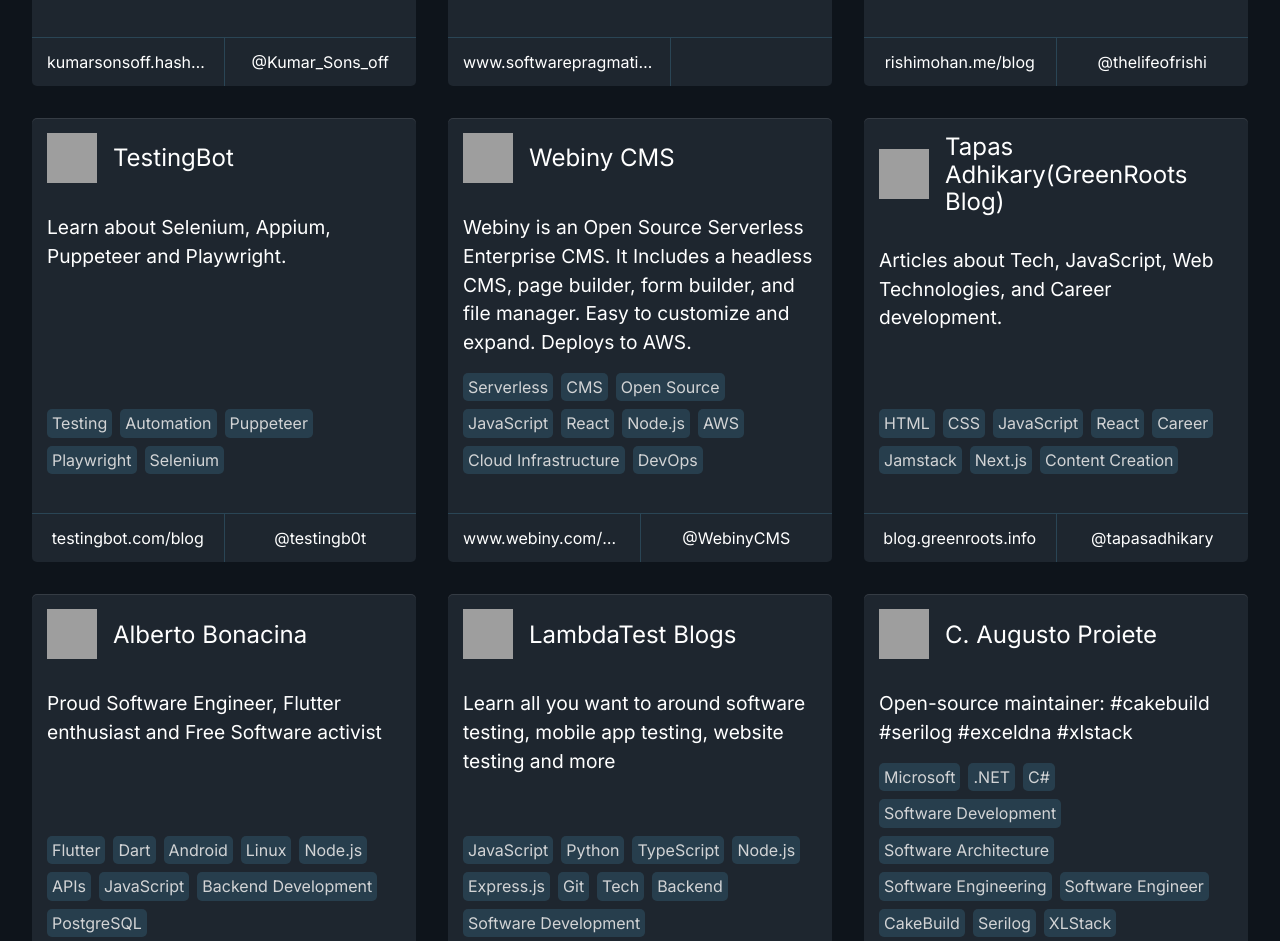
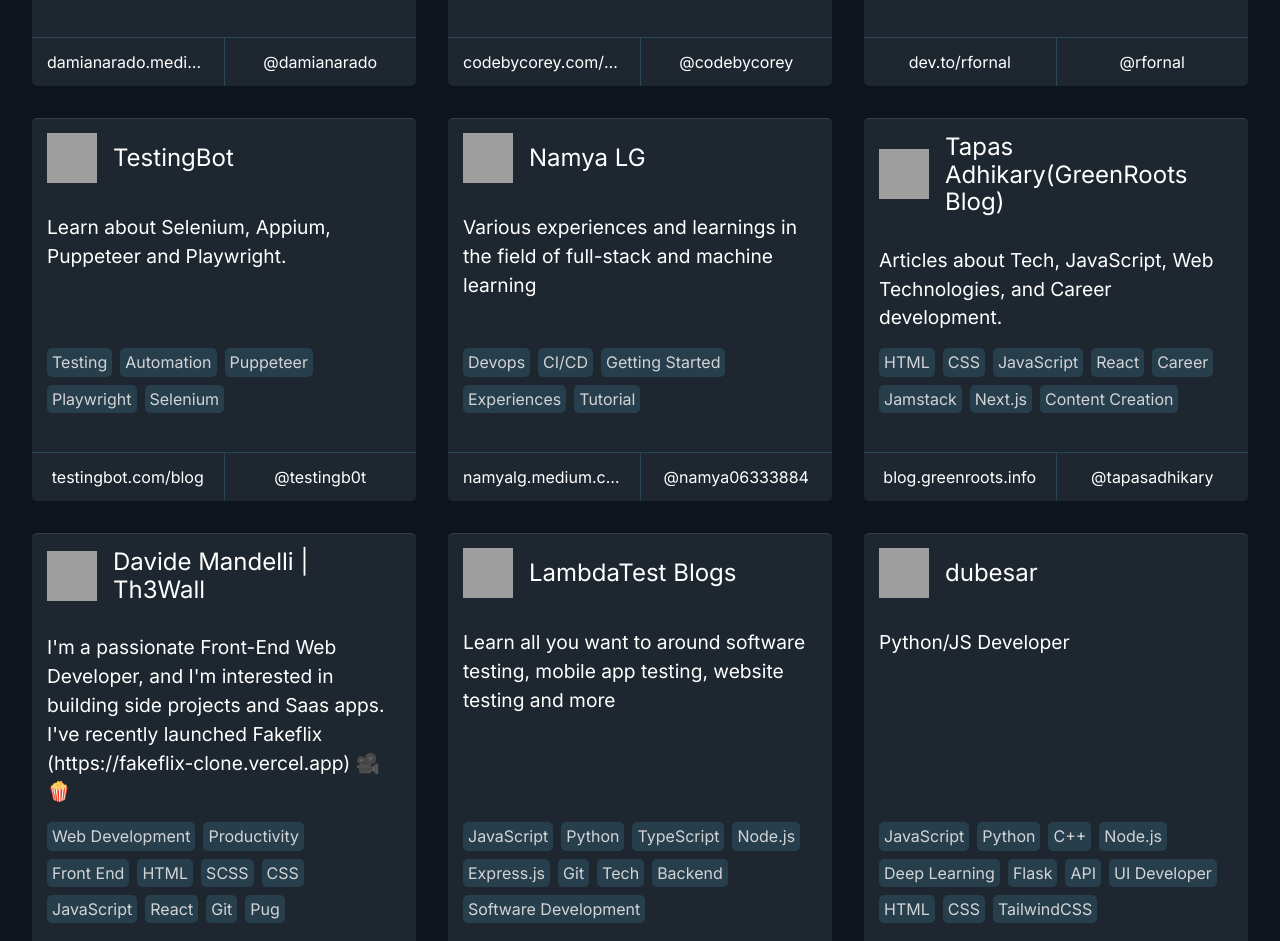
Before and after one commit to markodenic/awesome-tech-blogs, a Nuxt app: page / in a window 1280 px wide. Shown: the part 991-1932 px from the top of the page. Built offline with nearby package versions, Linux system fonts and the light colour scheme; grey boxes are pictures that could not be loaded.

Commit message:
Update data.js

```diff
--- a/data.js
+++ b/data.js
@@ -17,6 +17,26 @@ module.exports = [
 
     ]
   },
+   {
+    name:'Dev jain',
+    description:'blogs about fullstack ui/ux opensoucrce personal-branding DSA technical writing community programming tips',
+    url:'https://dj688.hashnode.dev/',
+    twitter:'@Devjtwt786',
+    tags:[
+      'HTML',
+      'CSS',
+      'Javascript',
+      'web development',
+      'reactjs',
+      'nodejs',
+      'fullStack',
+      'UI/UX',
+      'opensource',
+      'community',
+      'frontend',
+      'backend',
+    ]
+  },
   {
     name: 'Developer Noon',
     description: 'Awesome Programming Tutorials for Beginners by Experts.',
```
